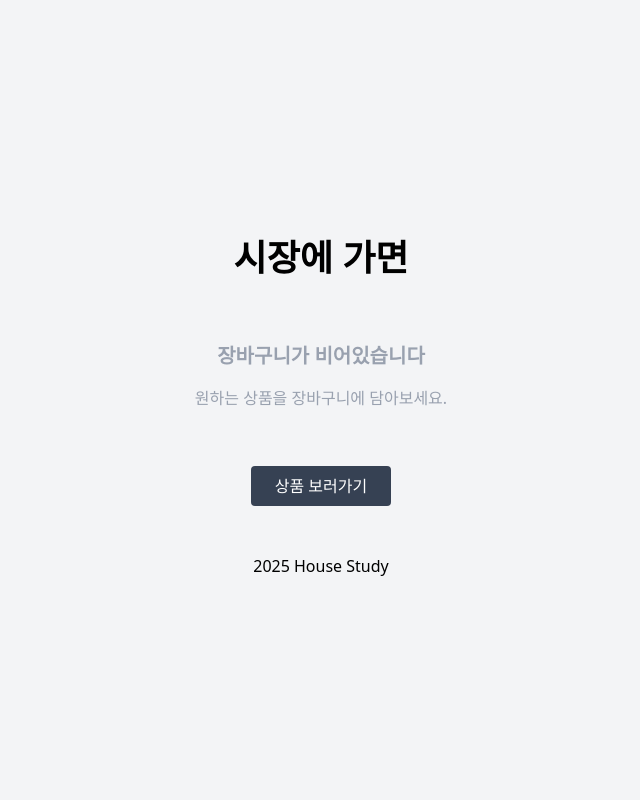
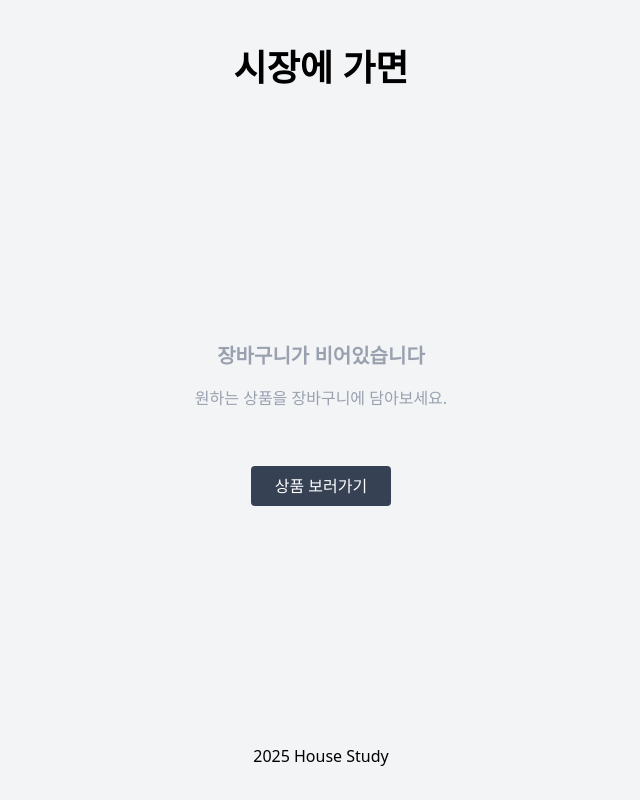
Before and after one commit to house-study/guddnboy-market, a Next.js app: page /cart in a window 1280 px wide. Shown: the whole page, without its empty margins (319-959 px from the left). Built offline with nearby package versions, Linux system fonts and the light colour scheme.

Commit message:
style: 레이아웃 수정

```diff
--- a/src/components/cart/EmptyCart.tsx
+++ b/src/components/cart/EmptyCart.tsx
@@ -7,7 +7,7 @@ export const EmptyCart = () => {
   };
 
   return (
-    <div className="mx-auto max-w-screen-lg items-center py-8 text-center text-gray-400">
+    <div className="flex h-[calc(100vh-12rem)] flex-col items-center justify-center text-center text-gray-400">
       <h2 className="mb-4 text-xl font-semibold">장바구니가 비어있습니다</h2>
       <p className="mb-8">원하는 상품을 장바구니에 담아보세요.</p>
       <button
```
